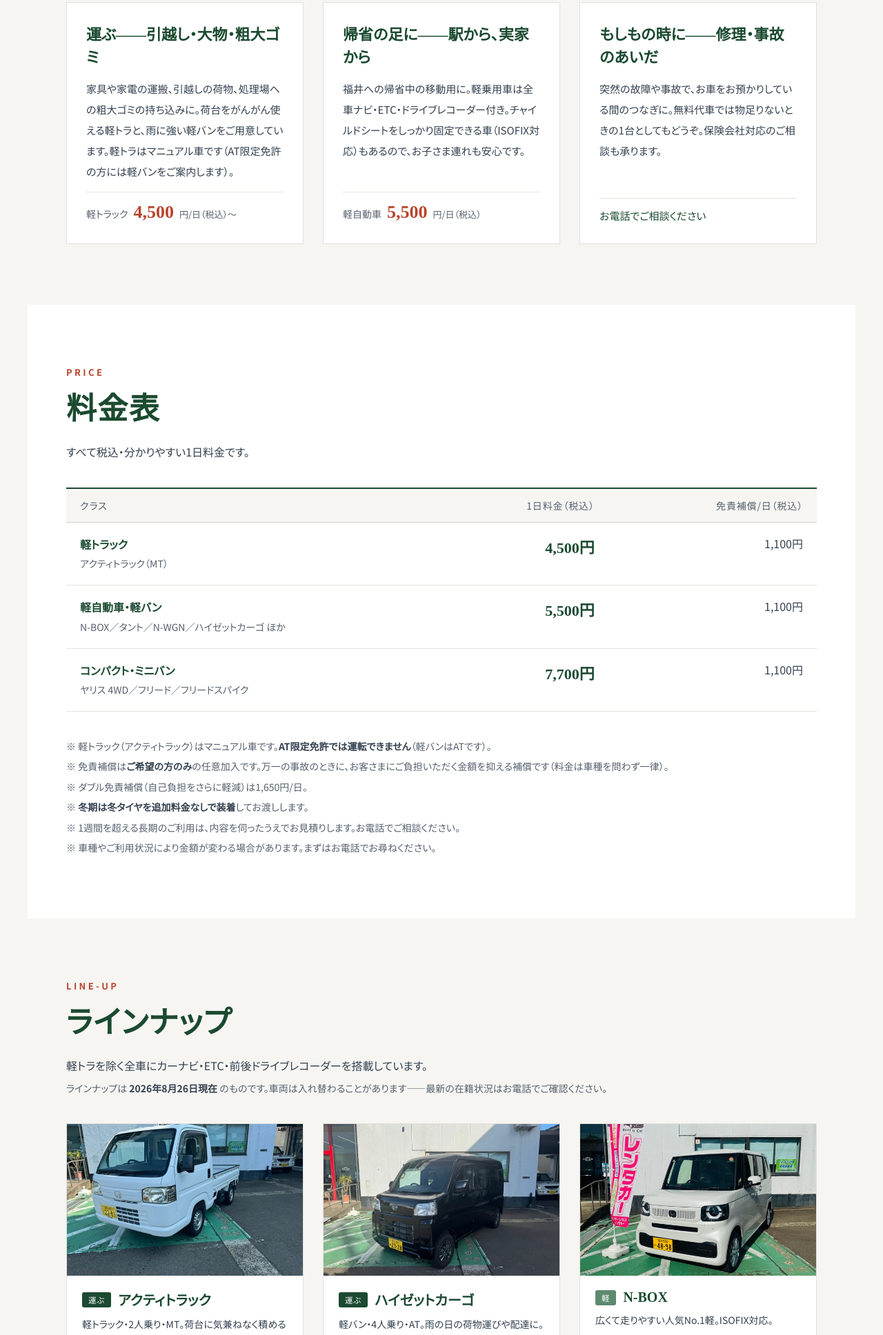
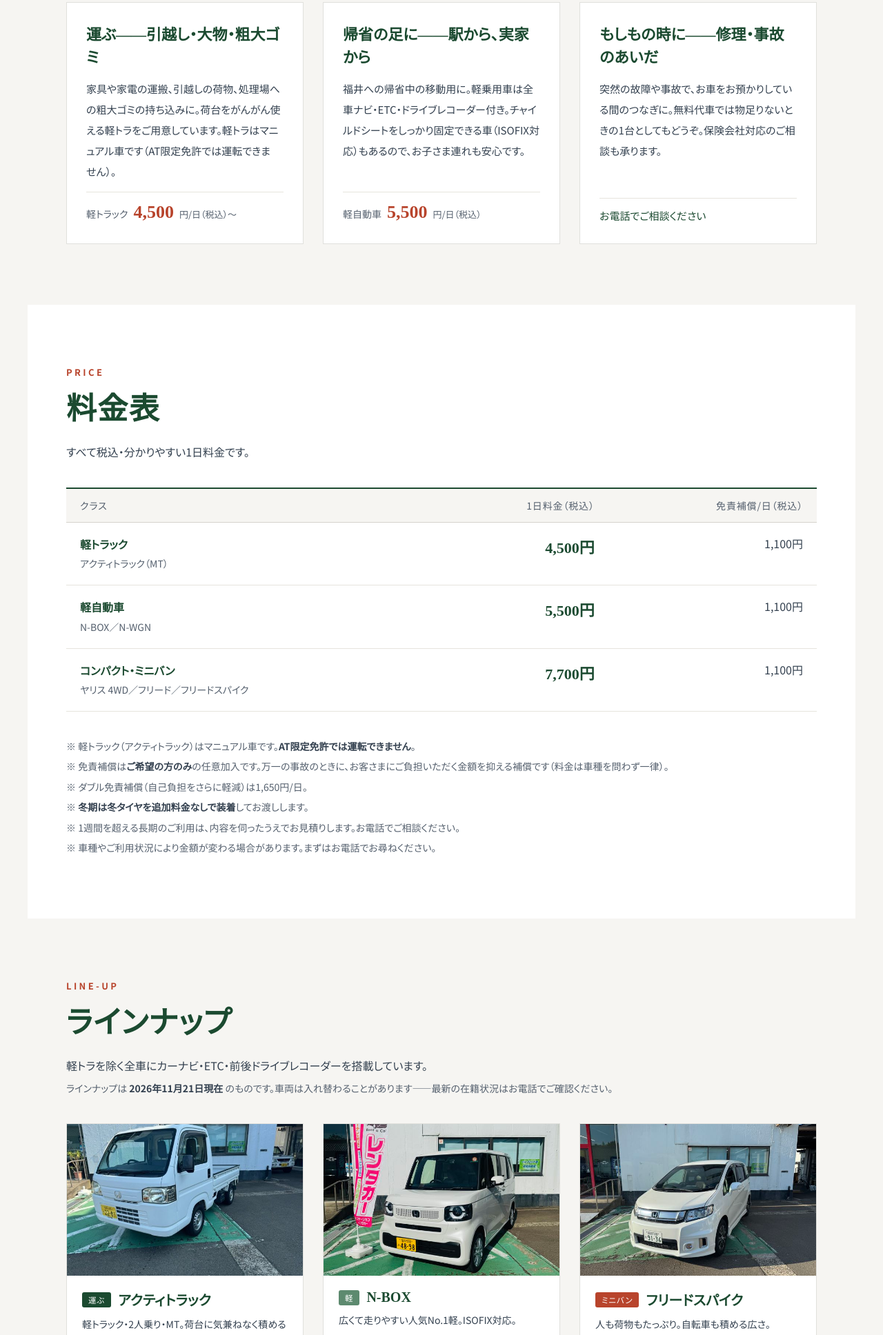
Before and after one commit to y-nishino-cyber/rental, a plain HTML site: page index.html in a window 1280 px wide. Shown: the part 864-2800 px from the top of the page at 69% size. Drawn offline with Linux system fonts and the light colour scheme; a web font is replaced by a local one.

Commit message:
ハイゼットカーゴとタントカスタムの売却に合わせてラインナップと文言を更新

```diff
--- a/index.html
+++ b/index.html
@@ -3,10 +3,10 @@
 <head>
   <meta charset="utf-8">
   <meta name="viewport" content="width=device-width, initial-scale=1">
-  <title>鯖江のレンタカー｜軽トラ・軽バン・軽自動車｜ピットステーションSABAE</title>
+  <title>鯖江のレンタカー｜軽トラ・軽自動車｜ピットステーションSABAE</title>
   <meta name="description" content="鯖江市のレンタカーは地元の車屋・ピットステーションSABAEへ。軽トラ4,500円/日、軽自動車5,500円/日（税込）。引越し・荷物運び・帰省の足に。予約はお電話一本 0778-42-5105。">
   <link rel="canonical" href="https://rental.pitstation-sabae.co.jp/">
-  <meta property="og:title" content="鯖江のレンタカー｜軽トラ・軽バン・軽自動車｜ピットステーションSABAE">
+  <meta property="og:title" content="鯖江のレンタカー｜軽トラ・軽自動車｜ピットステーションSABAE">
   <meta property="og:description" content="鯖江市のレンタカーは地元の車屋・ピットステーションSABAEへ。軽トラ4,500円/日、軽自動車5,500円/日（税込）。予約はお電話一本 0778-42-5105。">
   <meta property="og:url" content="https://rental.pitstation-sabae.co.jp/">
   <meta property="og:type" content="website">
@@ -217,7 +217,7 @@
       <div class="hero-copy">
         <div class="hero-kicker">福井県鯖江市｜整備工場が母体のレンタカー</div>
         <h1 class="hero-title" style="margin:0;">鯖江のレンタカー、<br>電話一本。</h1>
-        <p class="hero-lead" style="margin:0;">軽トラ・軽バンでの荷物運びから、帰省の足まで。地元の車屋がお応えします。ネット予約フォームはありません——お電話いただければ、その場で空きと料金をお答えします。</p>
+        <p class="hero-lead" style="margin:0;">軽トラでの荷物運びから、帰省の足まで。地元の車屋がお応えします。ネット予約フォームはありません——お電話いただければ、その場で空きと料金をお答えします。</p>
         <div class="hero-tags">
           <span>軽トラ 4,500円/日〜</span>
           <span>全車 前後ドラレコ搭載</span>
@@ -245,7 +245,7 @@
     <div class="uc-grid">
       <div class="uc-card">
         <div class="t">運ぶ——引越し・大物・粗大ゴミ</div>
-        <div class="d">家具や家電の運搬、引越しの荷物、処理場への粗大ゴミの持ち込みに。荷台をがんがん使える軽トラと、雨に強い軽バンをご用意しています。軽トラはマニュアル車です（AT限定免許の方には軽バンをご案内します）。</div>
+        <div class="d">家具や家電の運搬、引越しの荷物、処理場への粗大ゴミの持ち込みに。荷台をがんがん使える軽トラをご用意しています。軽トラはマニュアル車です（AT限定免許では運転できません）。</div>
         <div class="uc-price"><span class="c">軽トラック</span><span class="p">4,500</span><span class="u">円/日（税込）〜</span></div>
       </div>
       <div class="uc-card">
@@ -275,14 +275,14 @@
       <div class="cls"><span class="nm">軽トラック</span><br><span class="sub">アクティトラック（MT）</span></div>
       <div class="yen">4,500円</div>
       <div class="men">1,100円</div>
-      <div class="cls"><span class="nm">軽自動車・軽バン</span><br><span class="sub">N-BOX／タント／N-WGN／ハイゼットカーゴ ほか</span></div>
+      <div class="cls"><span class="nm">軽自動車</span><br><span class="sub">N-BOX／N-WGN</span></div>
       <div class="yen">5,500円</div>
       <div class="men">1,100円</div>
       <div class="cls"><span class="nm">コンパクト・ミニバン</span><br><span class="sub">ヤリス 4WD／フリード／フリードスパイク</span></div>
       <div class="yen">7,700円</div>
       <div class="men">1,100円</div>
     </div>
-    <div class="price-notes">※ 軽トラック（アクティトラック）はマニュアル車です。<b>AT限定免許では運転できません</b>（軽バンはATです）。<br>※ 免責補償は<b>ご希望の方のみ</b>の任意加入です。万一の事故のときに、お客さまにご負担いただく金額を抑える補償です（料金は車種を問わず一律）。<br>※ ダブル免責補償（自己負担をさらに軽減）は1,650円/日。<br>※ <b>冬期は冬タイヤを追加料金なしで装着</b>してお渡しします。<br>※ 1週間を超える長期のご利用は、内容を伺ったうえでお見積りします。お電話でご相談ください。<br>※ 車種やご利用状況により金額が変わる場合があります。まずはお電話でお尋ねください。</div>
+    <div class="price-notes">※ 軽トラック（アクティトラック）はマニュアル車です。<b>AT限定免許では運転できません</b>。<br>※ 免責補償は<b>ご希望の方のみ</b>の任意加入です。万一の事故のときに、お客さまにご負担いただく金額を抑える補償です（料金は車種を問わず一律）。<br>※ ダブル免責補償（自己負担をさらに軽減）は1,650円/日。<br>※ <b>冬期は冬タイヤを追加料金なしで装着</b>してお渡しします。<br>※ 1週間を超える長期のご利用は、内容を伺ったうえでお見積りします。お電話でご相談ください。<br>※ 車種やご利用状況により金額が変わる場合があります。まずはお電話でお尋ねください。</div>
   </section>
 
   <!-- ラインナップ -->
@@ -290,7 +290,7 @@
     <div class="sec-head">
       <div class="kicker">LINE-UP</div>
       <h2 class="h2" style="margin:0;">ラインナップ</h2>
-      <p class="lead" style="margin:0;">軽トラを除く全車にカーナビ・ETC・前後ドライブレコーダーを搭載しています。<br><span class="lu-note">ラインナップは <b>2026年8月26日現在</b> のものです。車両は入れ替わることがあります——最新の在籍状況はお電話でご確認ください。</span></p>
+      <p class="lead" style="margin:0;">軽トラを除く全車にカーナビ・ETC・前後ドライブレコーダーを搭載しています。<br><span class="lu-note">ラインナップは <b>2026年11月21日現在</b> のものです。車両は入れ替わることがあります——最新の在籍状況はお電話でご確認ください。</span></p>
     </div>
     <div class="lu-grid">
       <div class="lu-card">
@@ -301,24 +301,10 @@
         </div>
       </div>
       <div class="lu-card">
-        <img src="./r_hijet.jpg" alt="ハイゼットカーゴ" loading="lazy">
-        <div class="lu-body">
-          <div class="lu-head"><span class="tag g">運ぶ</span><span class="lu-name">ハイゼットカーゴ</span></div>
-          <div class="lu-d">軽バン・4人乗り・AT。雨の日の荷物運びや配達に。</div>
-        </div>
-      </div>
-      <div class="lu-card">
         <img src="./r_nbox.jpg" alt="N-BOX" loading="lazy">
         <div class="lu-body">
           <div class="lu-head"><span class="tag leaf">軽</span><span class="lu-name">N-BOX</span></div>
           <div class="lu-d">広くて走りやすい人気No.1軽。ISOFIX対応。</div>
-        </div>
-      </div>
-      <div class="lu-card">
-        <img src="./r_tanto.jpg" alt="タントカスタム" loading="lazy">
-        <div class="lu-body">
-          <div class="lu-head"><span class="tag leaf">軽</span><span class="lu-name">タントカスタム</span></div>
-          <div class="lu-d">スライドドアで乗り降りらく。お子さま連れに。</div>
         </div>
       </div>
       <div class="lu-card">
```
